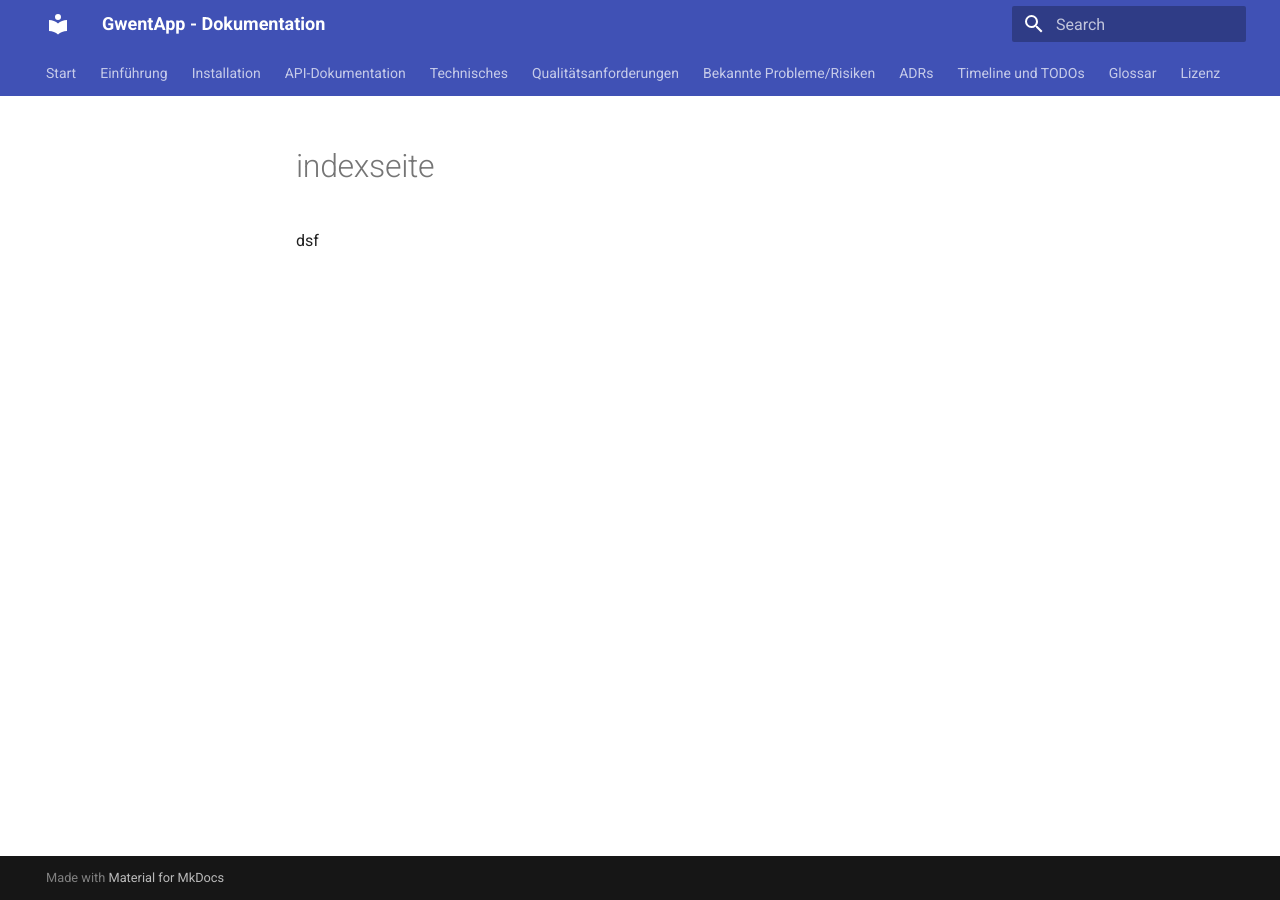
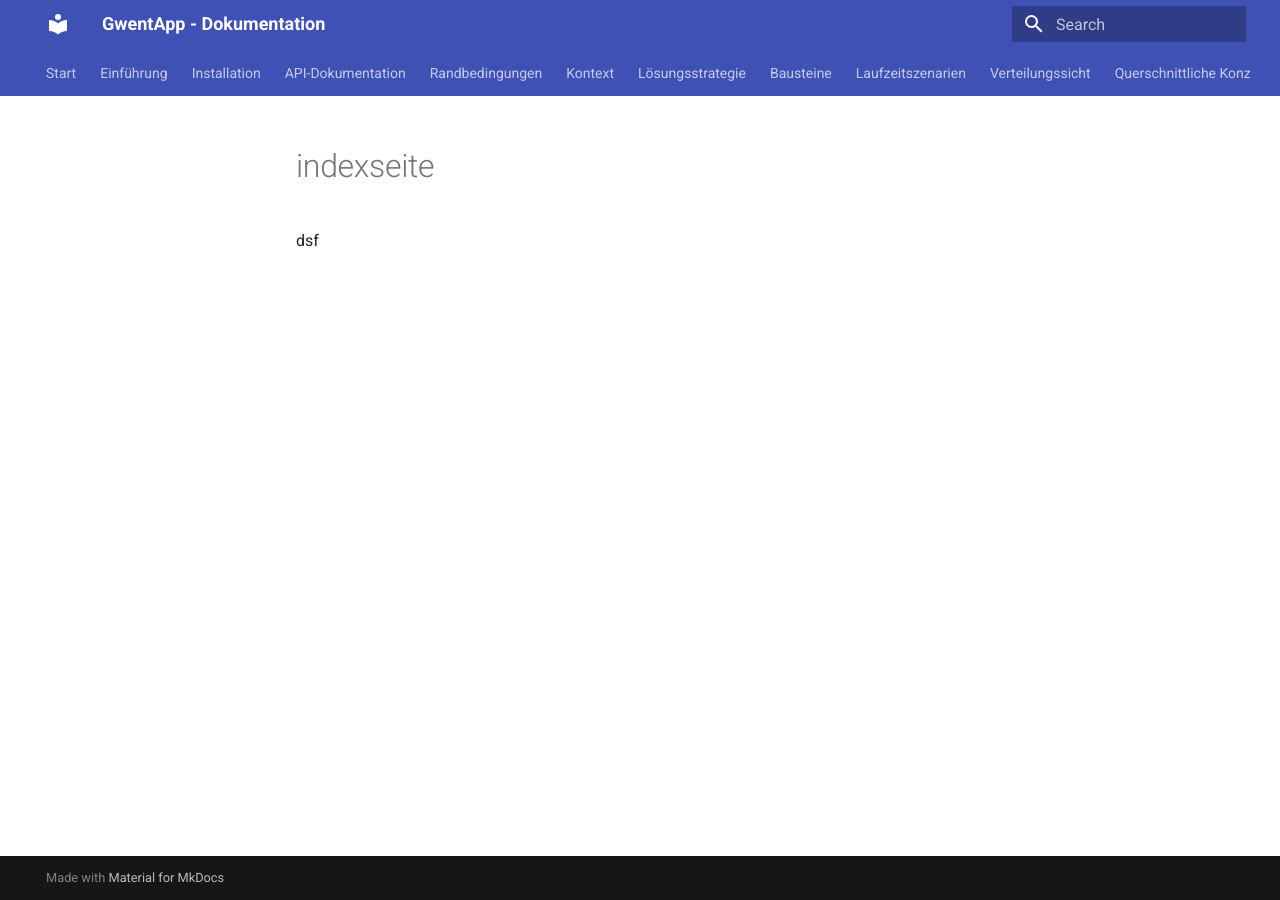
Before and after one commit to Anna24698/SQS_SoSe25, an MkDocs documentation site: the page built from docs/pages/index.md, in a window 1280 px wide. Built offline with MkDocs 1.6.1 and Material for MkDocs 9.7.7, drawn with Linux system fonts in a browser that asks for light colours; part of the change alters nothing that is shown.

Commit message:
erster Teil der Dokumentation anpassung rückgängig

```diff
--- a/docs/mkdocs.yml
+++ b/docs/mkdocs.yml
@@ -5,15 +5,15 @@ nav:
   - Einführung: einfuhrung.md
   - Installation: installation.md
   - API-Dokumentation: api_dokumentation.md
-  - Technisches:
-    - Randbedingungen: randbedingungen.md
-    - Kontext: kontext.md
-    - Lösungsstrategie: lösungsstrategie.md
-    - Bausteine: baustein.md
-    - Laufzeitszenarien: laufzeitszenarien.md
-    - Verteilungssicht: verteilungssicht.md
-    - Querschnittliche Konzepte: querschnitt.md
-    - Architekturentscheidungen: architektur.md
+  #- Technisches:
+  - Randbedingungen: randbedingungen.md
+  - Kontext: kontext.md
+  - Lösungsstrategie: lösungsstrategie.md
+  - Bausteine: baustein.md
+  - Laufzeitszenarien: laufzeitszenarien.md
+  - Verteilungssicht: verteilungssicht.md
+  - Querschnittliche Konzepte: querschnitt.md
+  - Architekturentscheidungen: architektur.md
   - Qualitätsanforderungen: qualitätsanforderungen.md
   - Bekannte Probleme/Risiken: probleme_risiken.md
   - ADRs: adr.md
```
